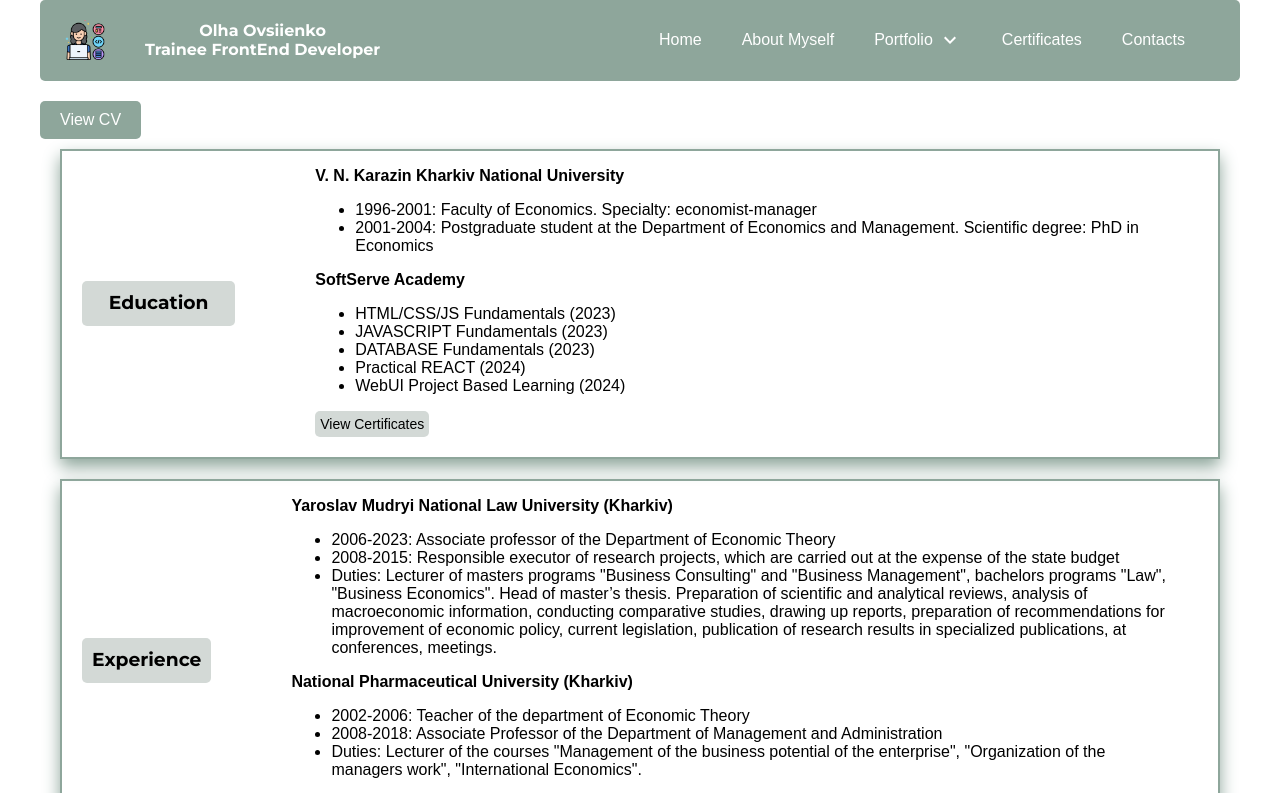
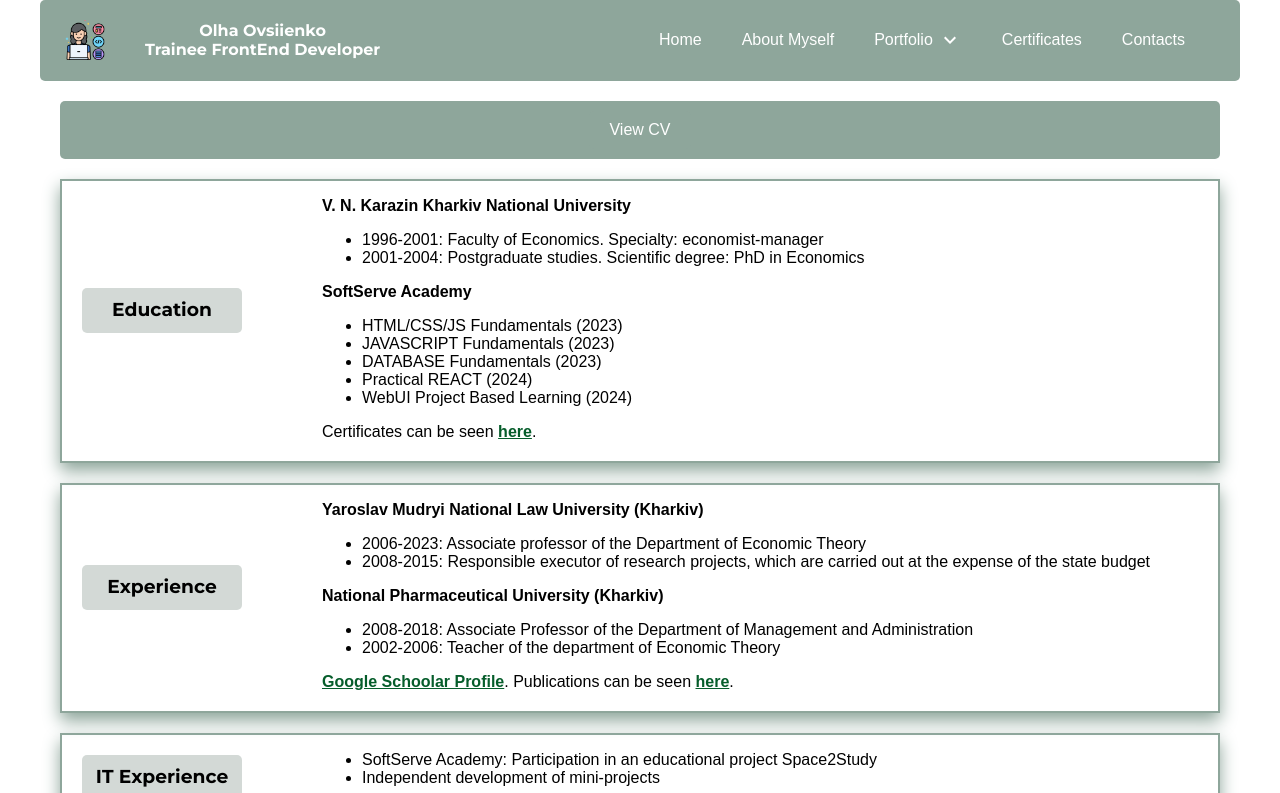
Before and after one commit to OlhaOvsiienko/portfolio-site, a React (Create React App) app: page /about-myself in a window 1280 px wide. Shown: the top 793 px of the page. Built offline with nearby package versions, Linux system fonts and the light colour scheme.

Commit message:
Edit About Myself Page (styles)

```diff
--- a/src/components/personal-information-block/PersonalInformationBlock.jsx
+++ b/src/components/personal-information-block/PersonalInformationBlock.jsx
@@ -1,7 +1,6 @@
-import Link from '../link/Link'
 import './PersonalInformationBlock.styles.css'
 
-const PersonalInformationBlock = ({ title, text1, list1, text2, list2, button1, button2 }) => {
+const PersonalInformationBlock = ({ title, text1, list1, text2, list2, description }) => {
   return (
     <div className='personal-information'>
       <h3 className='personal-information-title'>{title}</h3>
@@ -22,29 +21,12 @@ const PersonalInformationBlock = ({ title, text1, list1, text2, list2, button1,
             ))}
           </ul>
         )}
-        <div className='personal-information-button-container'>
-          {button1 && (
-            <Link
-              to={button1.to}
-              href={button1.href}
-              className='button-link'
-            >
-              {button1.label}
-            </Link>
-          )}
-          {button2 && (
-            <Link
-              to={button2.to}
-              href={button2.href}
-              className='button-link'
-            >
-              {button2.label}
-            </Link>
-          )}
+        <div className='personal-information-description'>
+          {description}
         </div>
       </div>
     </div>
-  );
-};
+  )
+}
 
 export default PersonalInformationBlock
--- a/src/components/personal-information-block/PersonalInformationBlock.styles.css
+++ b/src/components/personal-information-block/PersonalInformationBlock.styles.css
@@ -4,7 +4,8 @@
     margin-left: 20px;
     margin-right: 20px;
     margin-bottom: 20px;
-    padding: 0px 20px;
+    margin: 20px;
+    padding: 0px 20px 20px 20px;
     border: 2px solid #8ea69b;
     box-shadow: 0px 8px 16px #8ea69b;
     align-items: center;
@@ -31,32 +32,6 @@
     font-weight: 700;
 }
 
-.personal-information-button-container {
-    display: flex;
-    gap: 50px;
-    justify-content: flex-start;
-    flex-wrap: wrap;
-   margin-bottom: 20px;
-}
-
-.button-link {
-    background-color: #d3d9d6;
-    color: black;
-    text-decoration: none;
-    padding: 5px;
-    border-radius: 5px;
-    font-size: 14px;
-}
-
-.button-link:hover {
-    background-color: #8ea69b;
-    color: whitesmoke;
-}
-
-.button-link:active {
-    background-color: #bfd3c7;
-}
-
 @media (max-width: 768px) {
     .personal-information {
         flex-direction: column;
@@ -76,9 +51,4 @@
     .personal-information-text {
         text-align: center;
     }
-
-    .personal-information-button-container {
-        justify-content: center;
-    }
-
 }
--- a/src/components/personal-information-data/CVData.jsx
+++ b/src/components/personal-information-data/CVData.jsx
@@ -1,47 +1,79 @@
-import './CVData.styles.css'
+import Link from '../link/Link'
 
 const CVData = [
-    {
-      title: 'Education',
-      text1: 'V. N. Karazin Kharkiv National University',
-      list1: ['1996-2001: Faculty of Economics. Specialty: economist-manager', '2001-2004: Postgraduate student at the Department of Economics and Management. Scientific degree: PhD in Economics'],
-      text2: 'SoftServe Academy',
-      list2: ['HTML/CSS/JS Fundamentals (2023)', 'JAVASCRIPT Fundamentals (2023)', 'DATABASE Fundamentals (2023)', 'Practical REACT (2024)', 'WebUI Project Based Learning (2024)'],
-      button1: {
-        label: 'View Certificates',
-        to: '/certificates',
-      }
-    },
+  {
+    title: 'Education',
+    text1: 'V. N. Karazin Kharkiv National University',
+    list1: [
+      '1996-2001: Faculty of Economics. Specialty: economist-manager',
+      '2001-2004: Postgraduate studies. Scientific degree: PhD in Economics'
+    ],
+    text2: 'SoftServe Academy',
+    list2: [
+      'HTML/CSS/JS Fundamentals (2023)',
+      'JAVASCRIPT Fundamentals (2023)',
+      'DATABASE Fundamentals (2023)',
+      'Practical REACT (2024)',
+      'WebUI Project Based Learning (2024)'
+    ],
+    description: (
+      <>
+        Certificates can be seen{' '}
+        <Link to='/certificates'>here</Link>.
+      </>
+    ),
+  },
     {
       title: 'Experience',
       text1: 'Yaroslav Mudryi National Law University (Kharkiv)',
-      list1: ['2006-2023: Associate professor of the Department of Economic Theory', '2008-2015: Responsible executor of research projects, which are carried out at the expense of the state budget', 'Duties: Lecturer of masters programs "Business Consulting" and "Business Management", bachelors programs "Law", "Business Economics". Head of master’s thesis. Preparation of scientific and analytical reviews, analysis of macroeconomic information, conducting comparative studies, drawing up reports, preparation of recommendations for improvement of economic policy, current legislation, publication of research results in specialized publications, at conferences, meetings.'],
+      list1: [
+        '2006-2023: Associate professor of the Department of Economic Theory',
+        '2008-2015: Responsible executor of research projects, which are carried out at the expense of the state budget'
+      ],
       text2: 'National Pharmaceutical University (Kharkiv)',
-      list2: ['2002-2006: Teacher of the department of Economic Theory', '2008-2018: Associate Professor of the Department of Management and Administration', 'Duties: Lecturer of the courses "Management of the business potential of the enterprise", "Organization of the managers work", "International Economics".'],
-      button1: {
-        label: 'View GoogleSchoolar Profile',
-        href: 'https://scholar.google.com.ua/citations?user=kbKrhxQAAAAJ&hl=ru',
-      },
-      button2: {
-        label: 'View publications',
-        href: 'https://dspace.nlu.edu.ua/simple-search?query=%D0%9E%D0%B2%D1%81%D1%96%D1%94%D0%BD%D0%BA%D0%BE&filter_field_1=author&filter_type_1=contains&filter_value_1=%D0%9E%D0%B2%D1%81%D1%96%D1%94%D0%BD%D0%BA%D0%BE%2C+%D0%9E.%D0%92.&sort_by=dc.date.issued_dt&order=desc&rpp=10&etal=0&start=',
-      }
+      list2: [
+        '2008-2018: Associate Professor of the Department of Management and Administration',
+        '2002-2006: Teacher of the department of Economic Theory'
+      ],
+      description: (
+        <>
+          <Link  href='https://scholar.google.com.ua/citations?user=kbKrhxQAAAAJ&hl=ru'>Google Schoolar Profile</Link>.
+          Publications can be seen{' '}
+          <Link href='https://dspace.nlu.edu.ua/simple-search?query=%D0%9E%D0%B2%D1%81%D1%96%D1%94%D0%BD%D0%BA%D0%BE&filter_field_1=author&filter_type_1=contains&filter_value_1=%D0%9E%D0%B2%D1%81%D1%96%D1%94%D0%BD%D0%BA%D0%BE%2C+%D0%9E.%D0%92.&sort_by=dc.date.issued_dt&order=desc&rpp=10&etal=0&start='>here</Link>.
+        </>
+      ),
     },
     {
         title: 'IT Experience',
-        list1: ['SoftServe Academy: Participation in an educational project Space2Study', 'Independent development of mini-projects'],
-        button1: {
-          label: 'View Portfolio',
-          to: '/portfolio',
-        },
+        list1: [
+          'SoftServe Academy: Participation in an educational project Space2Study',
+          'Independent development of mini-projects'
+        ],
+        description: (
+          <>
+            Portfolio can be found{' '}
+            <Link to='/portfolio'>here</Link>.
+          </>
+        ),
       },
     {
       title: 'IT Skills',
-      list1: ['React', 'Website development', 'Working with Git', 'Teamwork',],
+      list1: [
+        'React',
+        'Website development',
+        'Working with Git',
+        'Teamwork',
+        'Artificial intelligence using'
+      ],
     },
     {
         title: 'General Skills',
-        list1: ['Project management', 'Time-management', 'Public speeches, business correspondence', 'Preparation of analytical reviews, reports, articles'],
+        list1: [
+          'Project management',
+          'Time-management',
+          'Public speeches, business correspondence',
+          'Preparation of analytical reviews, reports, articles'
+        ],
       },
   ]
 
--- a/src/components/personal-information/PersonalInformation.jsx
+++ b/src/components/personal-information/PersonalInformation.jsx
@@ -7,7 +7,10 @@ import './PersonalInformation.styles.css'
 const PersonalInformation = () => {
   return (
     <div>
-        <PdfViewerWindow pdfCV={pdfCV} />
+        <div className='view-cv'>
+         <PdfViewerWindow pdfCV={pdfCV} />
+        </div>
+
       {CVData.map((block, index) => (
         <PersonalInformationBlock
           key={index}
@@ -16,8 +19,7 @@ const PersonalInformation = () => {
           list1={block.list1}
           text2={block.text2}
           list2={block.list2}
-          button1={block.button1}
-          button2={block.button2}
+          description={block.description}
         />
       ))}
 
--- a/src/components/personal-information/PersonalInformation.styles.css
+++ b/src/components/personal-information/PersonalInformation.styles.css
@@ -0,0 +1,10 @@
+.view-cv {
+    display: flex;
+    justify-content: center;
+    background-color: #8ea69b;
+    padding-top: 10px;
+    padding-bottom: 0px;
+    margin-left: 20px;
+    margin-right: 20px;
+    border-radius: 5px;
+}
```
Also changed, not shown: src/components/personal-information-data/CVData.styles.css (deleted).
